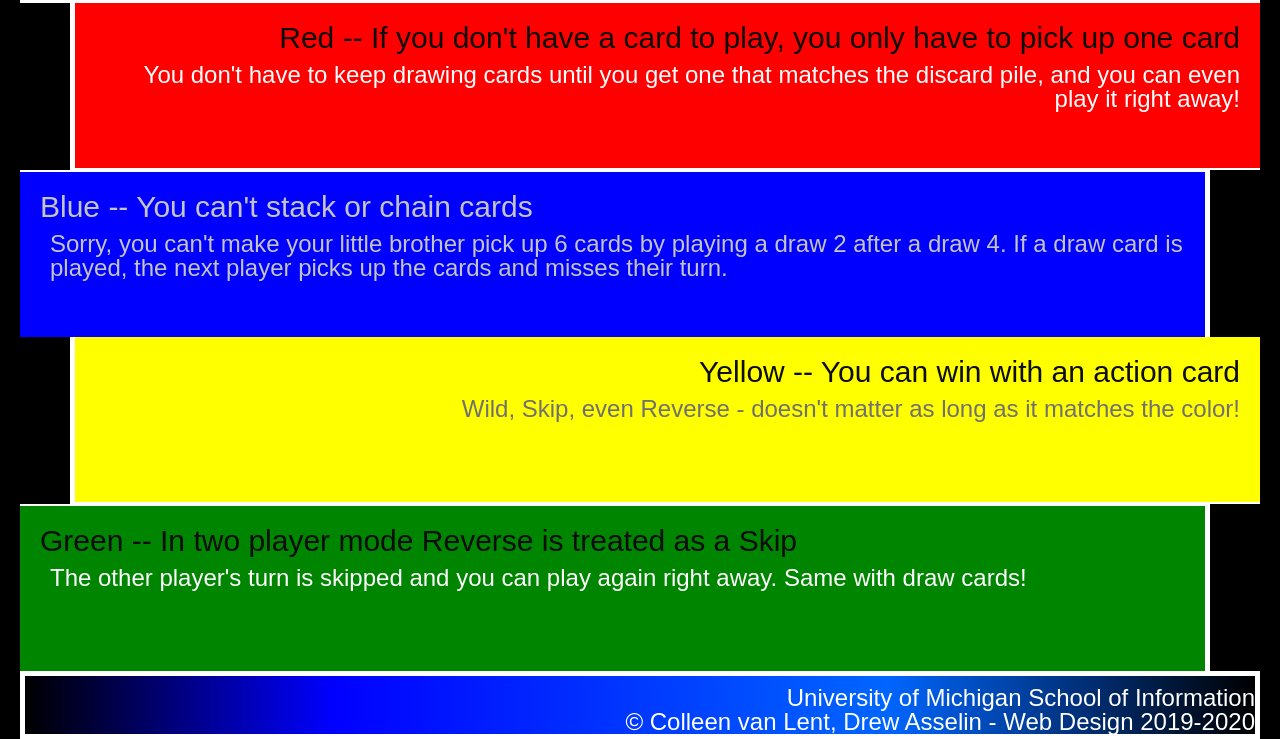
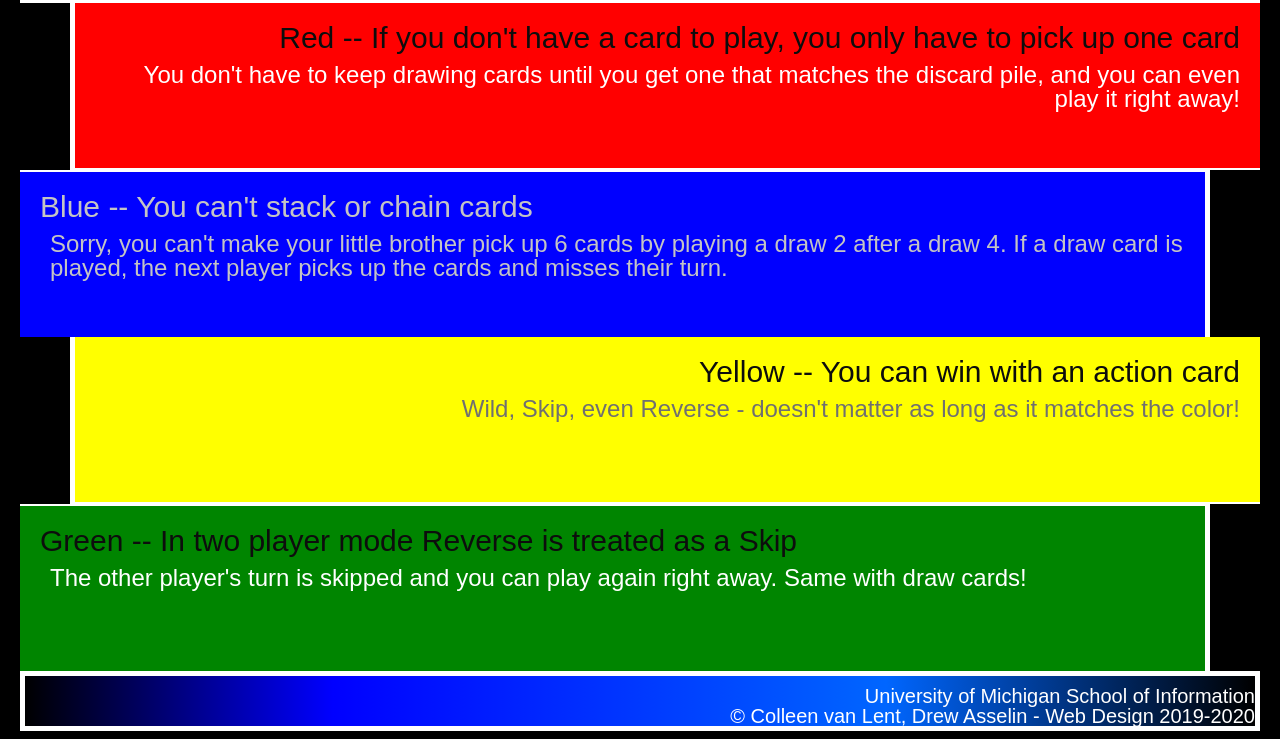
Before and after one commit to zomoreno/hw3-2022, a plain HTML site: page index.html in a window 1280 px wide. Shown: the part 525-1264 px from the top of the page. Drawn offline with Linux system fonts and the light colour scheme.

Commit message:
Add files via upload

```diff
--- a/css/style.css
+++ b/css/style.css
@@ -79,11 +79,12 @@ div{
     border-top: solid 2px;
 }
 footer{
+    padding: 15px, 15px, 15px, 0px;
     background:linear-gradient(to right, #000000, #0000ff 25%, #0066ff 70%, #000000);
     border: solid 5px #FFFFFF;
-    text-align:right;
 }
-.footer p{
+footer p{
     font-size: 20px;
-    padding: 15px, 15px, 15px, 0px;
+    text-align: right;
+
 }
```
